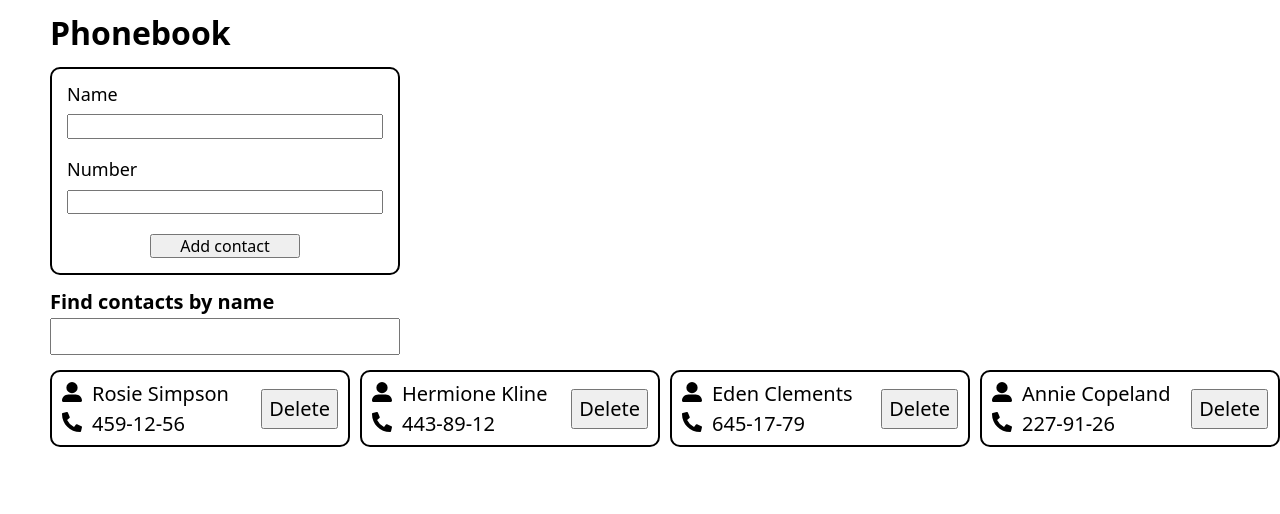
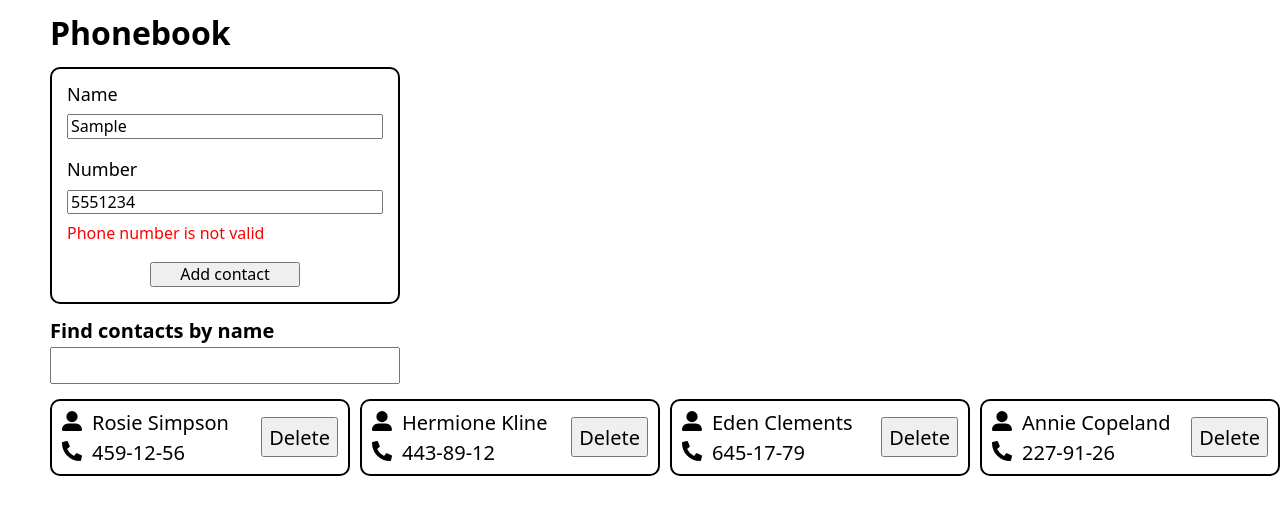
Before and after one commit to AJ-Andrzej/goit-react-hw-03, a React (Vite) app: page / in a window 1280 px wide. Both pictures are taken after typing "Sample", "5551234" into the empty fields and a click on the button "Add contact". Shown: the top 514 px of the page. Built offline with nearby package versions, Linux system fonts and the light colour scheme.

Commit message:
add-from

```diff
--- a/package.json
+++ b/package.json
@@ -12,9 +12,11 @@
   "dependencies": {
     "formik": "^2.4.6",
     "modern-normalize": "^2.0.0",
+    "nanoid": "^5.0.7",
     "react": "^18.2.0",
     "react-dom": "^18.2.0",
-    "react-icons": "^5.2.1"
+    "react-icons": "^5.2.1",
+    "yup": "^1.4.0"
   },
   "devDependencies": {
     "@types/react": "^18.2.66",
--- a/src/components/App/App.jsx
+++ b/src/components/App/App.jsx
@@ -16,12 +16,18 @@ export default function App() {
     const [contacts, setContacts] = useState(initialContacs)
     const [filter, setFilter] = useState("")
 
+
+    const addContact = (newContact) => {
+        setContacts((prevContacts) => {
+            return [...prevContacts, newContact]
+        })
+    }
     const visibleContacts = contacts.filter((contact) => contact.name.toLowerCase().includes(filter.toLowerCase()))
 
     return (
         <div>
             <h1 className={css.title}>Phonebook</h1>
-            <ContactForm/>
+            <ContactForm onAdd={addContact} />
             <SearchBox value={filter} onFilter={setFilter} />
             <ContactList contacts={visibleContacts} />
         </div>
--- a/src/components/ContactForm/ContactForm.jsx
+++ b/src/components/ContactForm/ContactForm.jsx
@@ -1,12 +1,23 @@
 import { Formik, Form, Field, ErrorMessage } from 'formik'
 import { useId } from 'react'
+import { nanoid } from 'nanoid'
+import * as Yup from 'yup'
 import css from './ContactForm.module.css'
 
+const phoneSchema = "[0-9]{3}-[0-9]{2}-[0-9]{2}"
+const contactsSchema = Yup.object().shape({
+        name: Yup.string().min(3, "Too short!").max(30, "Too long. Max 30 symbols").required("This field is required"),
+        number: Yup.string().matches(phoneSchema, 'Phone number is not valid').required("This field is required"),
+})
 
-export default function ContactForm() {
+export default function ContactForm({onAdd}) {
     const fieldId = useId()
     const handleSubmit = (values, actions) => {
-        console.log(values);
+        onAdd({
+            id: nanoid(),
+            name: values.name,
+            number: values.number,
+        })
         actions.resetForm()
     }
 
@@ -18,15 +29,18 @@ export default function ContactForm() {
             }
             }
             onSubmit={handleSubmit}
+            validationSchema={contactsSchema}
         >
             <Form className={css.wrapper}>
                 <div className={css.fileld}>
                     <label className={css.label} htmlFor={`${fieldId}-name`}>Name</label>
-                    <Field type="text" name="name" id={`${fieldId}-name`}></Field>
+                    <Field type="text" name="name" placeholder="Your name" id={`${fieldId}-name`}></Field>
+                    <ErrorMessage className={css.error} name="name"component="span"/>
                 </div>
                 <div className={css.fileld}>
                     <label className={css.label} htmlFor={`${fieldId}-number`}>Number</label>
-                    <Field type="tel" name="number" id={`${fieldId}-number`}></Field>
+                    <Field type="tel" name="number" placeholder="xxx-xx-xx" id={`${fieldId}-number`}></Field>
+                     <ErrorMessage className={css.error} name="number"component="span"/>
                 </div>
                 <button className={css.btn} type="submit">Add contact</button>
             </Form>
--- a/src/components/ContactForm/ContactForm.module.css
+++ b/src/components/ContactForm/ContactForm.module.css
@@ -24,3 +24,6 @@
     font-size: 18px;
     font-weight: 500;
 }
+.error{
+    color: red;
+}
```
Also changed, not shown: 1 other file (tests, documents, lock files or other folders).
